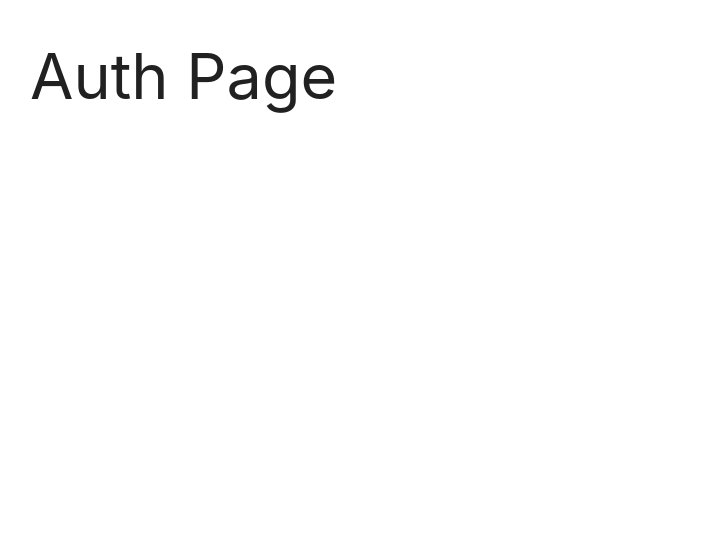
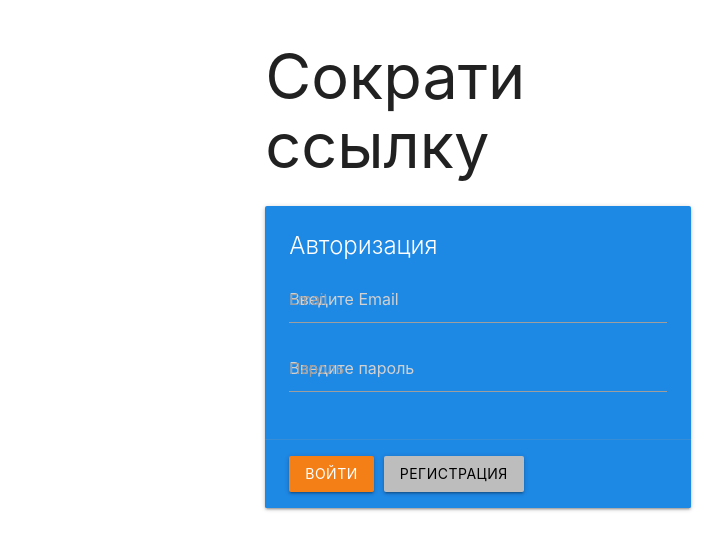
Before and after one commit to magerrrr/MERN, a React (Create React App) app in the folder client/: page / in a window 1280 px wide. Shown: the top 550 px of the page, without its empty margins (162-886 px from the left). Built offline with nearby package versions, Linux system fonts and the light colour scheme.

Commit message:
feat: add form to AuthPage

```diff
--- a/client/src/pages/AuthPage.js
+++ b/client/src/pages/AuthPage.js
@@ -1,9 +1,43 @@
 import React from "react";
 
 export const AuthPage = () => {
-    return(
-        <div>
-            <h1>Auth Page</h1>
+    return (
+        <div className="row">
+            <div className="col s6 offset-s3">
+                <h1>Сократи ссылку</h1>
+                <div className="card blue darken-1">
+                    <div className="card-content white-text">
+                        <span className="card-title">Авторизация</span>
+                        <div>
+                            <div className="input-field">
+                                <input
+                                    placeholder="Введите Email"
+                                    id="email"
+                                    type="text"
+                                    name="email"
+                                    className="yellow-input"
+                                />
+                                <label htmlFor="email">Email</label>
+                            </div>
+
+                            <div className="input-field">
+                                <input
+                                    placeholder="Введите пароль"
+                                    id="password"
+                                    type="password"
+                                    name="password"
+                                    className="yellow-input"
+                                />
+                                <label htmlFor="password">Пароль</label>
+                            </div>
+                        </div>
+                    </div>
+                    <div className="card-action">
+                        <button className="btn yellow darken-4" style={{marginRight: 10}}>Войти</button>
+                        <button className="btn grey lighten-1 black-text">Регистрация</button>
+                    </div>
+                </div>
+            </div>
         </div>
     )
 };
```
